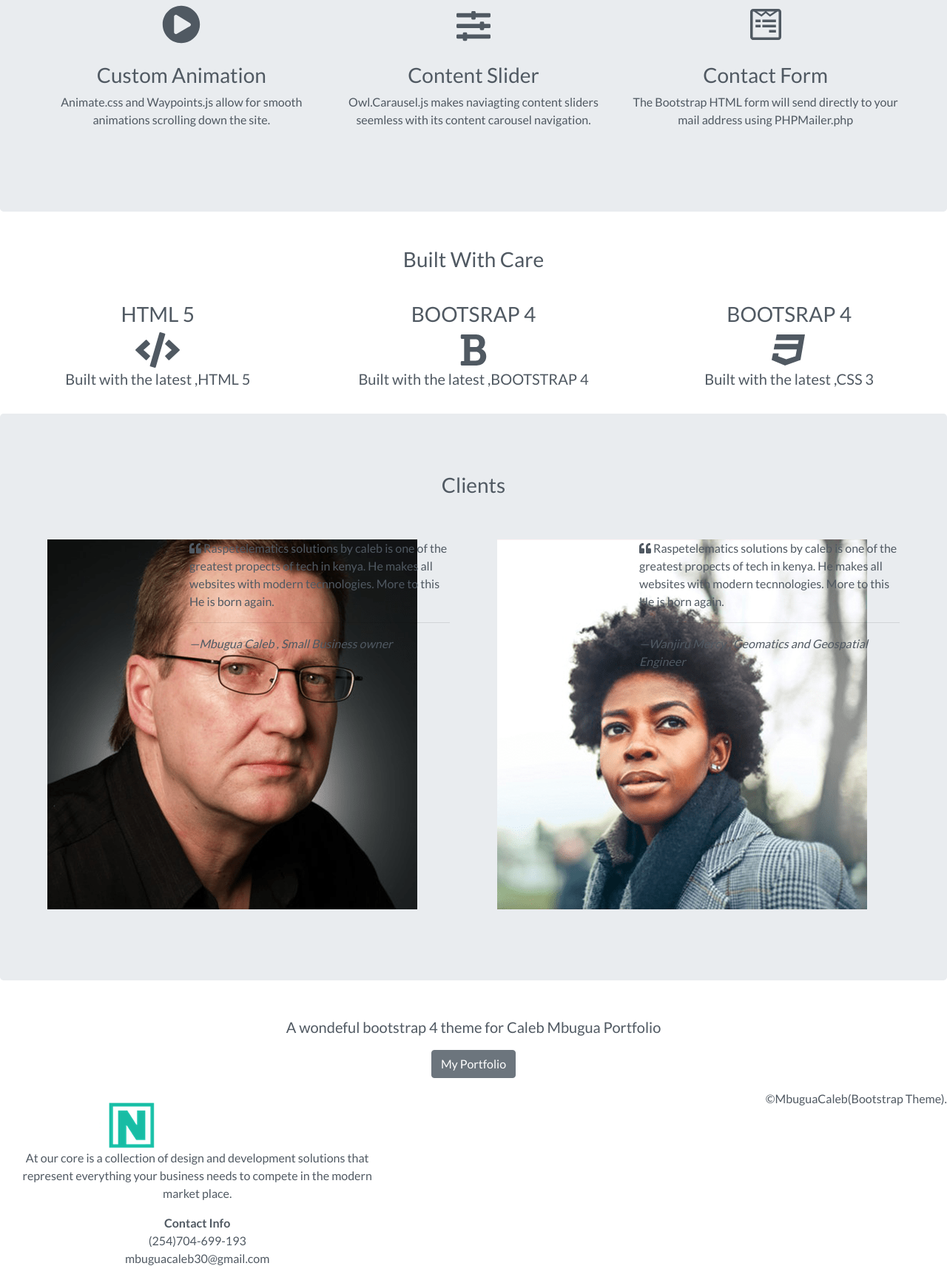
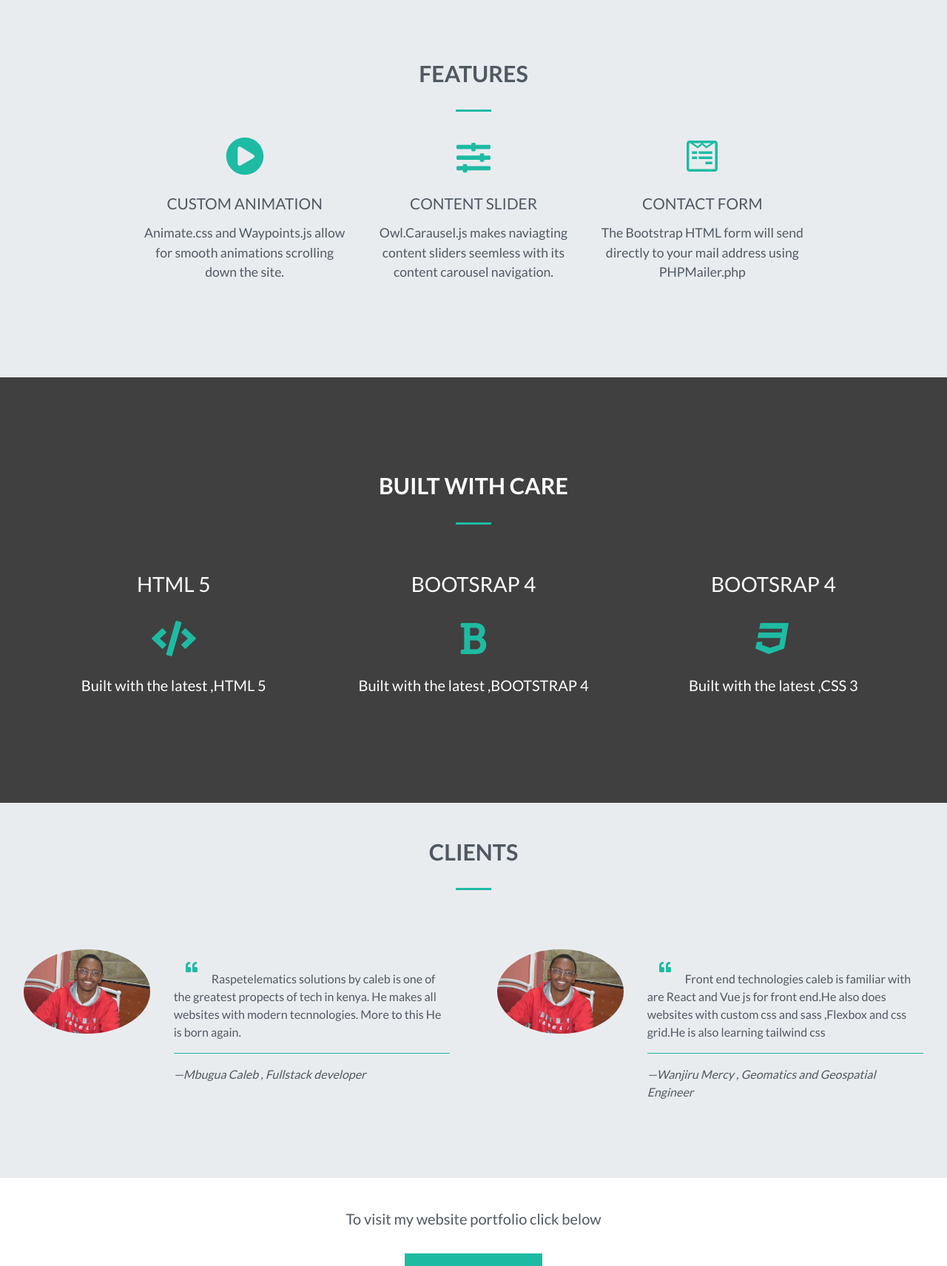
Before and after one commit to MbuguaCaleb/full_bootstrap_website_v1, a plain HTML site: page index.html in a window 1280 px wide. Shown: the part 1089-2800 px from the top of the page at 74% size. Drawn offline with Linux system fonts and the light colour scheme.

Commit message:
bootstrap-website-css

```diff
--- a/index.html
+++ b/index.html
@@ -204,7 +204,7 @@
           <div class="col-md-6 clients">
             <div class="row">
               <div class="col-md-4">
-                <img src="img/client1.png" alt="" />
+                <img src="img/caleb2.jpg" alt="" />
               </div>
               <div class="col-md-8">
                 <blockquote>
@@ -215,7 +215,7 @@
 
                   <hr class="clients-hr" />
 
-                  <cite>&#8212;Mbugua Caleb , Small Business owner</cite>
+                  <cite>&#8212;Mbugua Caleb , Fullstack developer</cite>
                 </blockquote>
               </div>
             </div>
@@ -224,14 +224,14 @@
           <div class="col-md-6 clients">
             <div class="row">
               <div class="col-md-4">
-                <img src="img/client2.png" alt="" />
+                <img src="img/caleb2.jpg" alt="" />
               </div>
               <div class="col-md-8">
                 <blockquote>
                   <i class="fas fa-quote-left"></i>
-                  Raspetelematics solutions by caleb is one of the greatest
-                  propects of tech in kenya. He makes all websites with modern
-                  tecnnologies. More to this He is born again.
+                  Front end technologies caleb is familiar with are React and
+                  Vue js for front end.He also does websites with custom css and
+                  sass ,Flexbox and css grid.He is also learning tailwind css
 
                   <hr class="clients-hr" />
 
@@ -248,7 +248,7 @@
       <!--End Jumbotron-->
       <div class="col-12 narrow text-center">
         <p class="lead">
-          A wondeful bootstrap 4 theme for Caleb Mbugua Portfolio
+          To visit my website portfolio click below
         </p>
         <a
           class="btn btn-secondary btn-md"
@@ -268,15 +268,20 @@
             <p>
               At our core is a collection of design and development solutions
               that represent everything your business needs to compete in the
-              modern market place.</p>
+              modern market place.
+            </p>
 
-              <strong>Contact Info</strong>
-              <p>(254)704-699-193 <br>mbuguacaleb30@gmail.com</p>
-              <a href="" target="_blank"> <i class="fab fa-facebook-square"></i></a>
-              <a href="" target="_blank"> <i class="fab fa-twitter-square"></i></a>
-              <a href="" target="_blank"> <i class="fab fa-instagram"></i></a>
+            <strong>Contact Info</strong>
+            <p>(254)704-699-193 <br />mbuguacaleb30@gmail.com</p>
+            <a href="" target="_blank">
+              <i class="fab fa-facebook-square"></i
+            ></a>
+            <a href="" target="_blank">
+              <i class="fab fa-twitter-square"></i
+            ></a>
+            <a href="" target="_blank"> <i class="fab fa-instagram"></i></a>
           </div>
-          <hr class="socket">
+          <hr class="socket" />
 
           &copy;MbuguaCaleb(Bootstrap Theme).
         </div>
--- a/style.css
+++ b/style.css
@@ -6,6 +6,12 @@ body {
   color: #505962;
 }
 
+.offset:before {
+  display: block;
+  content: "";
+  height: 4rem;
+  margin-top: -4rem;
+}
 /*Navigation */
 
 .navbar {
@@ -69,6 +75,171 @@ body {
   padding: 0.6rem 1.3rem;
   font-size: 1.1rem;
 }
+
+/*Couse section stying */
+
+.narrow {
+  width: 75%;
+  margin: 1.5rem auto;
+  padding-top: 2rem;
+}
+
+.narrow h1 {
+  font-size: 2.4rem;
+}
+
+.btn-secondary {
+  border-width: medium;
+  border-radius: 0;
+  text-transform: uppercase;
+  font-size: 1.2rem;
+  padding: 0.6rem 1.2rem;
+  margin: 1rem;
+  color: white;
+  background-color: #1ebba3;
+  border-color: #1ebba3;
+}
+
+.btn-secondary:hover {
+  background-color: #189582;
+  border-color: #189582;
+}
+
+/*Features section styles*/
+
+.jumbotron {
+  margin-bottom: 0;
+  padding: 2rem 0 3.5rem;
+  border-radius: 0;
+}
+
+h3.heading {
+  font-size: 1.9rem;
+  font-weight: 700;
+  text-transform: uppercase;
+  margin-bottom: 1.9rem;
+}
+
+.heading-underline {
+  width: 3rem;
+  height: 0.2rem;
+  background-color: #1ebba3;
+  margin: 0 auto 2rem;
+}
+
+.feature .svg-inline--fa {
+  color: #1ebba3;
+}
+
+.feature h3 {
+  font-size: 1.3rem;
+  text-transform: uppercase;
+  padding-bottom: 0.4rem;
+}
+
+.feature p {
+  font-size: 1.1rem;
+}
+
+/*Resources section*/
+
+.fixed {
+  background-image: url(img/apple.png);
+  z-index: -1;
+}
+
+.dark {
+  background-color: rgba(0, 0, 0, 0.75);
+  color: white;
+  padding: 7rem 2rem;
+}
+.fixed-background h3 {
+  margin-bottom: 2rem;
+}
+
+.fixed-background p {
+  margin-top: 1.5rem;
+}
+
+/*Clients section styling*/
+
+.clients img {
+  width: 100%;
+  border-radius: 50%;
+}
+
+blockquote .svg-inline--fa {
+  color: #1ebba3;
+  margin: 1rem;
+}
+
+.clients-hr {
+  border-top: 0.05rem solid #1ebba3;
+}
+
+/*Start of the contact section */
+
+footer {
+  background-color: #40474e;
+  color: white;
+  padding: 2rem 0 2rem;
+  margin-top: 1rem;
+}
+
+footer img {
+  height: 3rem;
+  margin: 1.5rem 0;
+}
+
+footer a {
+  color: white;
+}
+
+footer svg.svg-inline--fa {
+  font-size: 1.6rem;
+  margin: 1.2rem 0.5rem 0 0;
+}
+
+footer svg.svg-inline--fa :hover {
+  color: #1ebba3 !important;
+}
+
+hr.socket {
+  width: 100%;
+  border-top: 0.2rem solid #666b71;
+  margin-top: 3rem;
+}
+
+/*Start of the Media Queries */
+
+@media (max-width: 767px) {
+  .caption h1 {
+    font-size: 2.3rem;
+    letter-spacing: 0.15rem;
+    padding-bottom: 0.5rem;
+  }
+
+  .caption h3 {
+    font-size: 1.2rem;
+    padding-bottom: 1.2rem;
+  }
+
+  .btn-lg {
+    padding: 0.5rem 1rem;
+    font-size: 1.1rem;
+  }
+
+  .narrow h1 {
+    font-size: 1.5rem;
+  }
+
+  .clients img {
+    max-width: 50%;
+    display: block;
+    margin: 0 auto;
+  }
+}
+
 /*============ BOOTSTRAP BREAK POINTS:
 
 Extra small (xs) devices (portrait phones, less than 576px)
```
Also changed, not shown: README.md.
